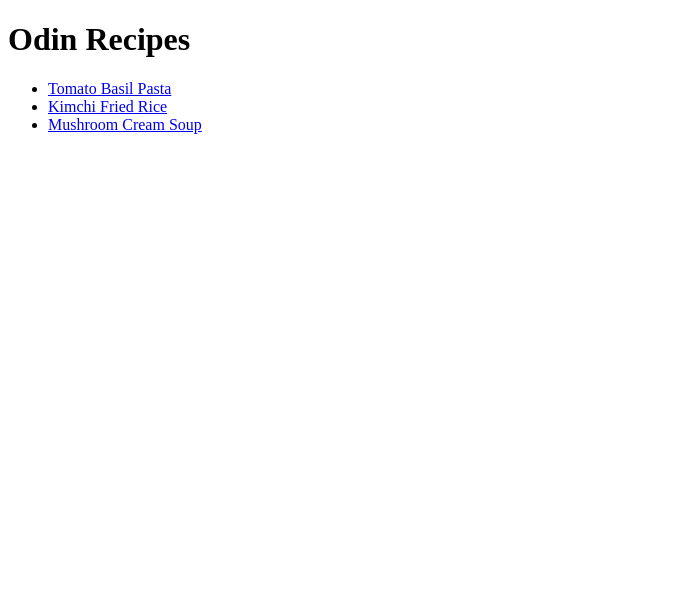
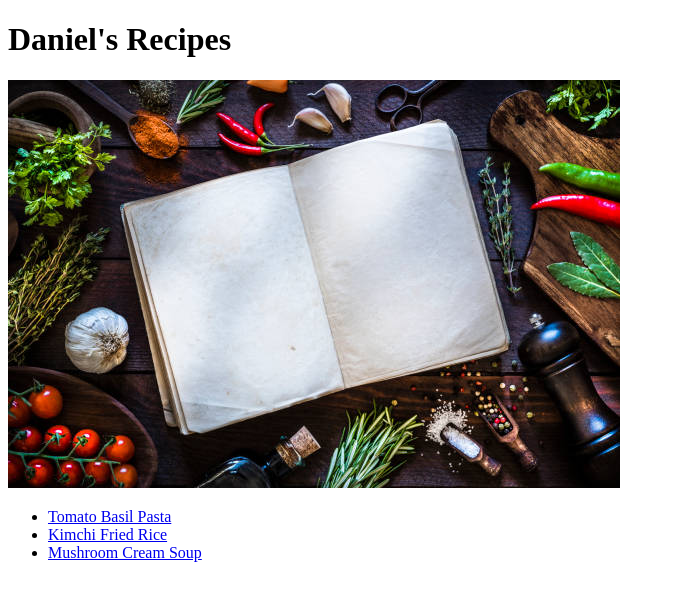
Before and after one commit to djl2e/odin-recipes, a plain HTML site: page index.html in a window 1280 px wide. Shown: the whole page, without its empty margins (0-675 px from the left). Drawn offline with Linux system fonts and the light colour scheme.

Commit message:
changed homepage title and added an image to it

```diff
--- a/index.html
+++ b/index.html
@@ -2,16 +2,18 @@
 <html>
     <head>
         <meta charset="UTF-8">
-        <title>Odin Recipes</title>
+        <title>Daniel's Recipes</title>
     </head>
     <body>
-        <h1>Odin Recipes</h1>
+        <h1>Daniel's Recipes</h1>
+
+        <img src="./img/recipes.jpeg", alt="recipes">
 
         <!-- Links to Ingredient -->
         <ul>
             <li><a href="./recipes/pasta.html">Tomato Basil Pasta</a></li>
             <li><a href="./recipes/kimchi-fried-rice.html">Kimchi Fried Rice</a></li>
-            <li><a href="./recipes/mushroom-cream-soup.html">Mushroom Cream Soup</a></li>
+            <li><a href="/mushroom-cream-soup.html">Mushroom Cream Soup</a></li>
         </ul>
     </body>
 </html>
```
Also changed, not shown: img/recipes.jpeg (added).
